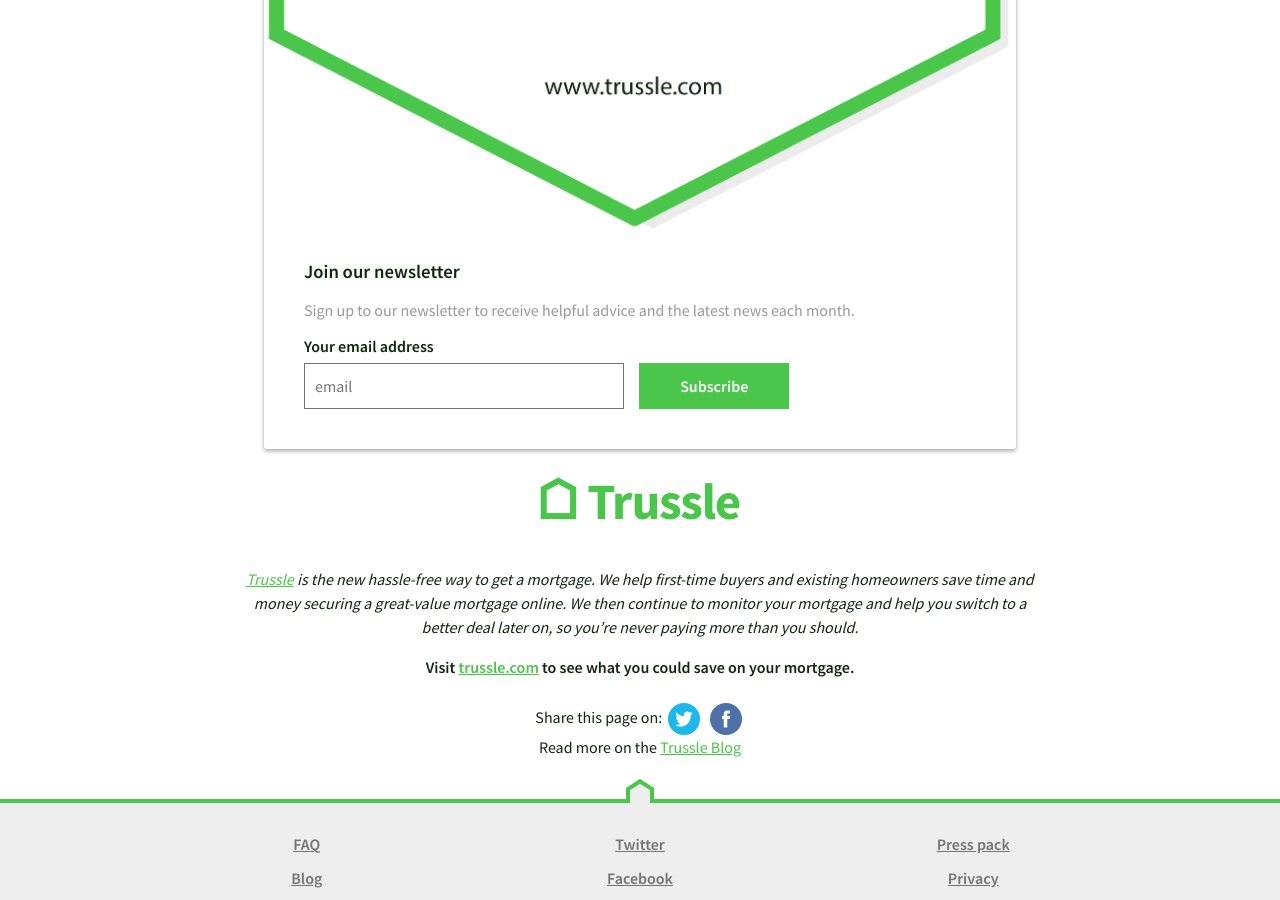
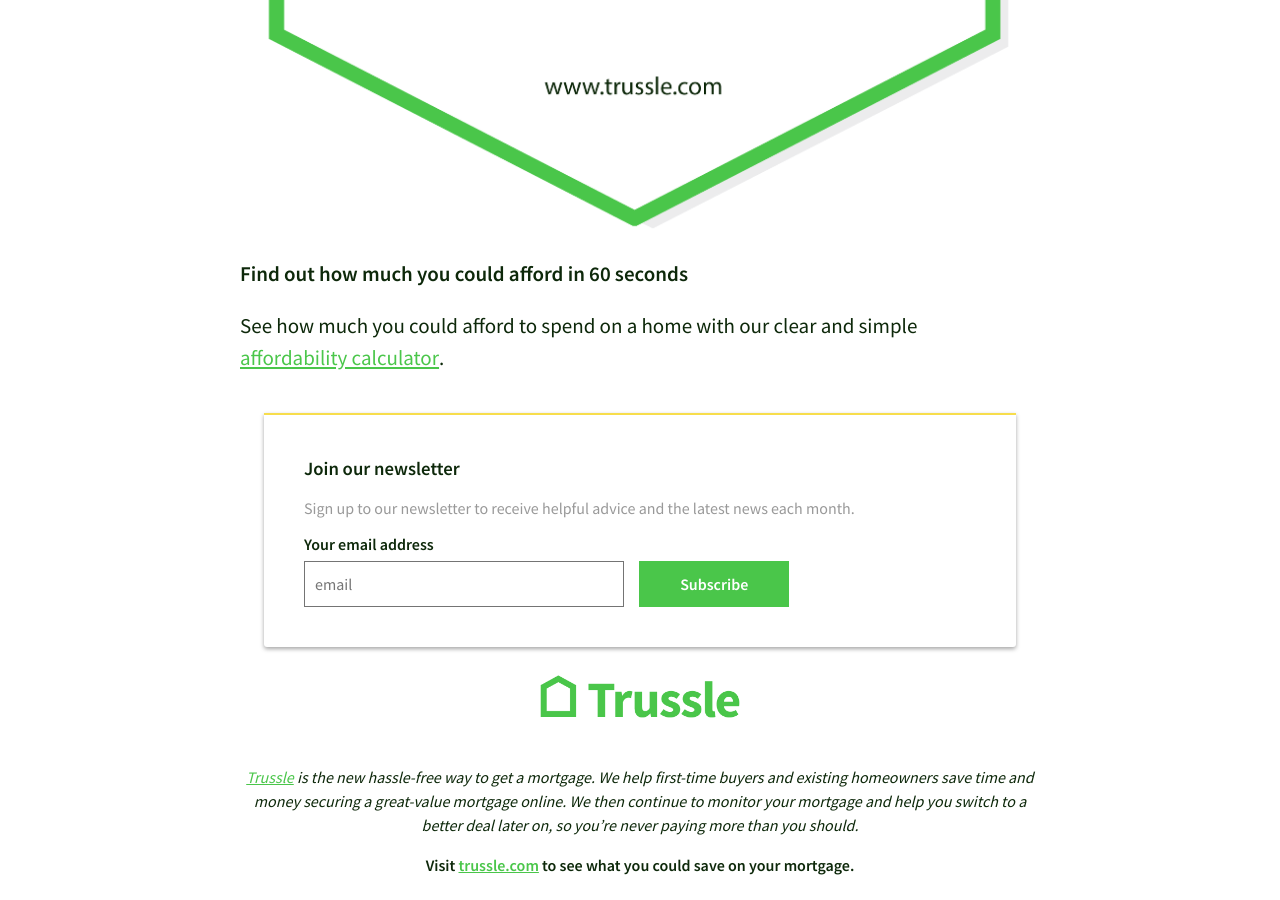
Before and after one commit to olitrussle/blog, a Jekyll site: the page built from _posts/2016-06-10-10-ways-to-make-house-hunting-less-of-a-headache.md, in a window 1280 px wide and 900 px high, scrolled down 4752 px. Built offline with Jekyll 4.4.1, drawn with Linux system fonts in a browser that asks for light colours; comment, search, counter and statistics services are not loaded.

Commit message:
Updated 2016-06-10-10-ways-to-make-house-hunting-less-of-a-headache.md

```diff
--- a/_posts/2016-06-10-10-ways-to-make-house-hunting-less-of-a-headache.md
+++ b/_posts/2016-06-10-10-ways-to-make-house-hunting-less-of-a-headache.md
@@ -67,3 +67,6 @@
 * Are fixtures and fittings included in the sale?
 
 {% include image/left.html filename="mortgage_steps.png" %}
+
+### Find out how much you could afford in 60 seconds
+See how much you could afford to spend on a home with our clear and simple [affordability calculator](https://apply.trussle.com/affordability-calculator?utm_source=blog&utm_medium=get-started-cta&utm_campaign=170503).
```
